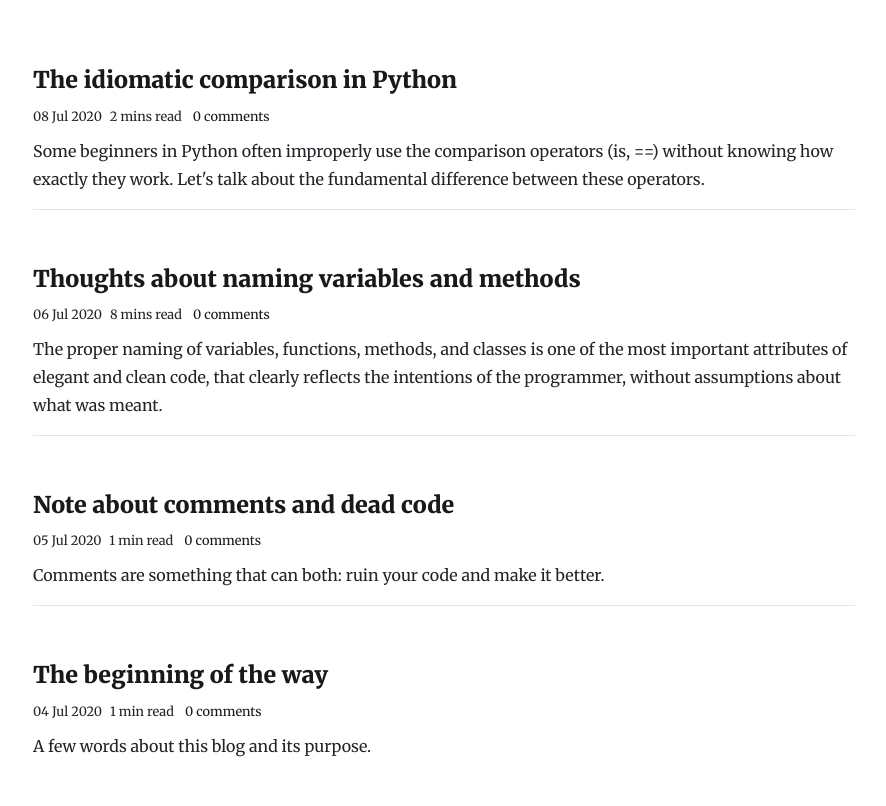
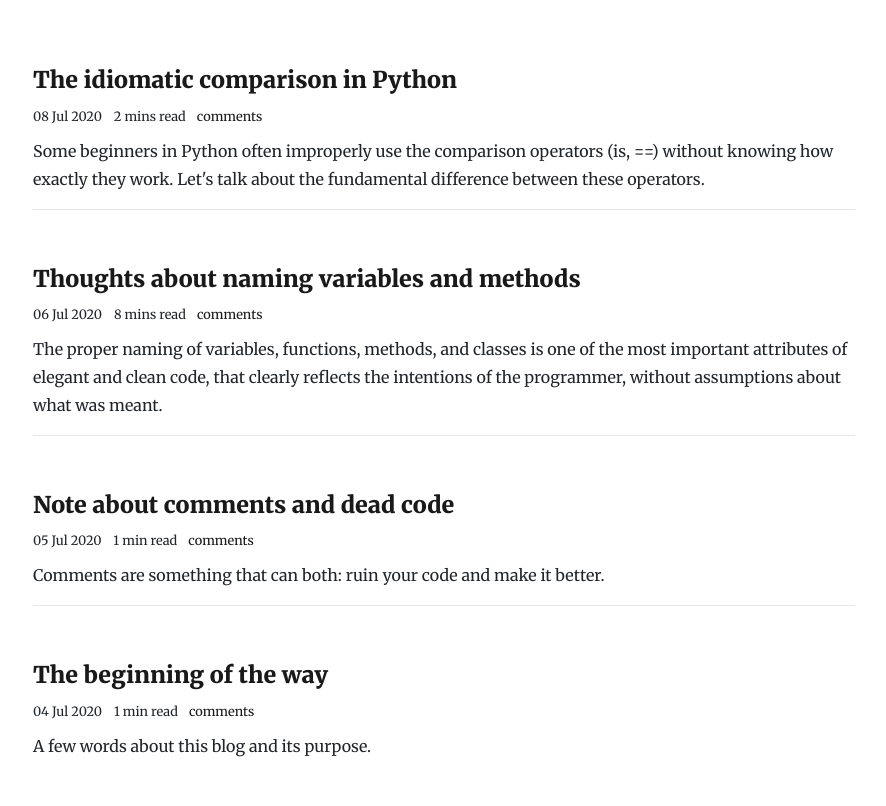
Before and after one commit to lk-geimfari/lk-geimfari.github.io, a Jekyll site: the page built from index.md, in a window 1280 px wide. Shown: the part 189-995 px from the top of the page, without its empty margins (196-1082 px from the left). Built offline with Jekyll 4.4.1, drawn with Linux system fonts in a browser that asks for light colours; nearby versions of some CDN libraries; comment, search, counter and statistics services are not loaded.

Commit message:
Add comments

```diff
--- a/_layouts/home.html
+++ b/_layouts/home.html
@@ -20,9 +20,9 @@
             <a href="{{site.baseurl}}{{post.url}}">
                 <h3>{{ post.title }}</h3>
             </a>
-            <div class="justify-content-between">
-                <small class="mr-1" style="display: inline">{{ post.date|date_to_string }}</small>
-                <small class="mr-2" style="display: inline">
+            <div id="smalls" class="justify-content-between">
+                <small>{{ post.date|date_to_string }}</small>
+                <small>
                     {% assign words = post.content | number_of_words %}
                     {% if words < 360 %}
                     1 min
@@ -30,10 +30,9 @@
                     {{ words | divided_by:180 }} mins
                     {% endif %} read
                 </small>
-                <small class="mr-1" style="display: inline">
-                    <a href="{{ post.url | prepend: site.baseurl }}#discussion"
-                       data-disqus-identifier="{{ post.id }}">
-                        0 comments
+                <small>
+                    <a href="{{ post.url | prepend: site.baseurl }}#discussion">
+                        comments
                     </a>
                 </small>
             </div>
--- a/assets/css/custom.css
+++ b/assets/css/custom.css
@@ -175,6 +175,11 @@
     text-rendering: optimizeLegibility;
     font-size: 2.7rem;
     line-height: 1.1;
+}
+
+#smalls small {
+    display: inline;
+    margin-right:.5rem!important
 }
 
 .content p {
```
Also changed, not shown: other parts of _layouts/home.html (+0 -2 lines).
